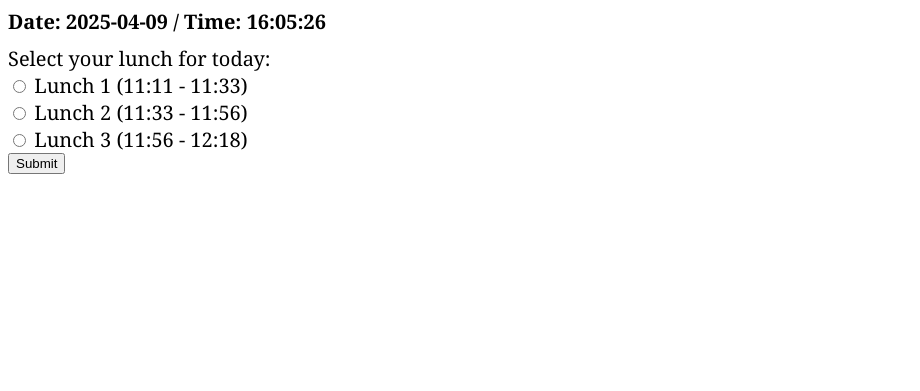
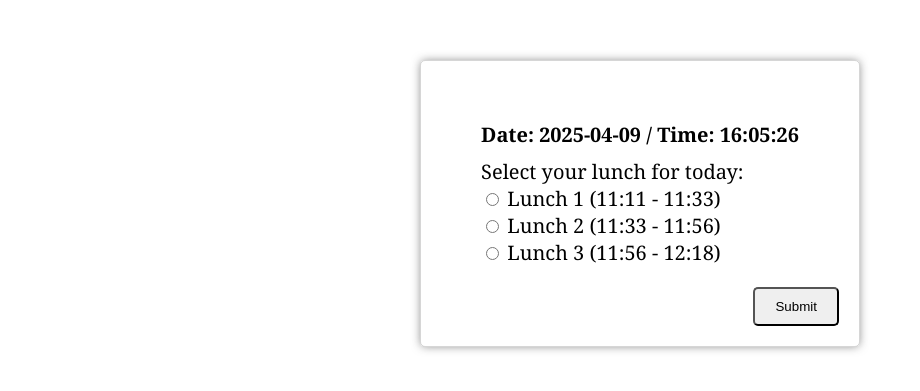
Before and after one commit to linoalvarez/plannerV3, a PHP site: page /currentBlockWithLunch.php in a window 1280 px wide. Shown: the top 391 px of the page, without its empty margins (0-920 px from the left). Run offline with PHP 8.4, Linux system fonts and the light colour scheme.

Commit message:
styles added

```diff
--- a/currentBlockWithLunch.php
+++ b/currentBlockWithLunch.php
@@ -1,15 +1,59 @@
 <style>
+@import url('https://fonts.googleapis.com/css2?family=Roboto+Mono:ital,wght@0,100..700;1,100..700&display=swap');
+
     :root {
         font-size: 1.25rem;
         font-family: georgia;
     }
 
+    h2 {
+        font-family: Helvetica;
+    }
+
+    .wrapper {
+        width: max-content;
+        padding: 3rem 3rem 3rem;
+        border: 1px solid #3333;
+        border-radius: 5px;
+        margin: 3rem auto 0rem;
+        box-shadow: 0 0 10px -1px #3339;
+        position: relative;
+    }
+
+    input[type="submit"] {
+        position: absolute;
+        bottom: 1rem;
+        right: 1rem;
+        padding: .5rem 1rem;
+        border-radius: 5px;
+    }
+
+    .info {
+        padding: 1rem;
+        background-color: #eee;
+    }
+
+    .info div {
+        margin-bottom: 0.5rem;
+    }
+
     ul {
         font-size: .8rem;
+        font-family: 'Roboto Mono';
+        letter-spacing: -1px;
+        list-style: decimal ;
     }
 
     li {
-        margin-bottom: 0.2rem;
+        /* margin: 0.2rem 0; */
+        padding: 0.2rem 1.5rem 0.2rem 0.5rem;
+        /* width: max-content; */
+    }
+
+    li strong {
+        padding: 0.2rem 0.5rem 0.2rem 0.5rem;
+        background-color: darkblue;
+        color: darkorange;
     }
 
     span.lunch-time {
@@ -21,6 +65,15 @@
         font-weight: 900;
         margin-bottom: 0.5rem;
     }
+
+    .time-left {
+        font-style: italic;
+    }
+
+    .red {
+        color: red;
+    }
+
 </style>
 
 <?php
@@ -35,7 +88,7 @@ if (isset($_GET['clear_lunch'])) {
 }
 ?>
 <head>
-    <meta http-equiv="refresh" content="5">
+    <meta http-equiv="refresh" content="10">
     <title>Current Block with Lunch</title>
 </head>
 <body>
@@ -43,6 +96,7 @@ if (isset($_GET['clear_lunch'])) {
 <?php
 date_default_timezone_set('America/New_York');
 
+include('data/data-holidays-specialdays.php');
 include('data/data-holidays-specialdays.php');
 
 // Get current date and time
@@ -89,6 +143,8 @@ echo '<input type="hidden" name="clear_lunch" value="1">';
 echo '<input type="submit" value="Select Lunch">';
 echo '</form>';
 
+echo '<div class="info">';
+
 // Check if today is a holiday (no school)
 if (array_key_exists($current_date, $holidays)) {
     echo "School is not in session today due to: " . $holidays[$current_date][0];
@@ -134,16 +190,18 @@ $is_in_lunch_window = false;
 $lunch_start = $lunch_options[$lunch_choice]['start'];
 $lunch_end = $lunch_options[$lunch_choice]['end'];
 
+// If current time is between 11:11 and 12:18, we consider it Period 5.
 if ($current_time >= '11:11:00' && $current_time < '12:18:00') {
     $current_period = 5;
     $current_block = $rotation[$rotation_day][4];
     $is_in_lunch_window = true;
 } else {
-    // Normal period detection
+    // Normal period detection for all periods except 5.
     foreach ($base_periods as $period => $times) {
         if ($current_time >= $times['start'] && $current_time < $times['end']) {
             $current_period = $period;
             $current_block = $rotation[$rotation_day][$period - 1];
+            break; // stop at first matching period
         }
     }
 }
@@ -154,17 +212,35 @@ if ($current_period !== null && $current_period < 8) {
     $next_block = $rotation[$rotation_day][$next_period - 1];
 }
 
-// --- Display current or next period ---
+// --- Display current or next period with time remaining ---
 if ($current_period !== null) {
     echo "<div class='current-block-period'>";
     echo "Currently in Period $current_period<br>";
-    echo "<strong>$current_block ({$base_periods[$current_period]['start']} – {$base_periods[$current_period]['end']})</strong>";
+    echo "<strong>$current_block ({$base_periods[$current_period]['start']} – ";
+    // For Period 5, override the end time to 12:18.
+    if ($current_period == 5) {
+        echo "12:18";
+        $period_end_ts = strtotime("12:18:00");
+    } else {
+        echo "{$base_periods[$current_period]['end']})";
+        $period_end_ts = strtotime($base_periods[$current_period]['end']);
+    }
+    echo "</strong>";
 
-    // Add lunch info if currently in Period 5
+    // Calculate time remaining in current period.
+    $now_ts = strtotime($current_time);
+    $diff = $period_end_ts - $now_ts;
+    if ($diff > 0) {
+        $minutes = floor($diff / 60);
+        $seconds = $diff % 60;
+        echo "<div class='time-left'>Time remaining: <strong class='red'>{$minutes}m {$seconds}s</strong></div>";
+    }
+
+    // Add lunch info if in Period 5
     if ($current_period == 5) {
         echo "<br><span class='lunch-time'>{$lunch_options[$lunch_choice]['label']} ({$lunch_start}–{$lunch_end})</span>";
     }
-
+    echo "</div>";
     echo "</div>";
 } else {
     // Between periods logic
@@ -182,32 +258,27 @@ if ($current_period !== null) {
             }
         }
     }
-
     if ($current_time < $base_periods[1]['start'] || $current_time >= $base_periods[8]['end']) {
         echo "No school right now. Go enjoy your day!<br>";
     }
 }
-
 
 // --- Display today's schedule ---
 echo "<h2 class='classes-for-today'>Classes for Today (Day <strong>$rotation_day</strong>):</h2>";
 echo "<ul class='todays-rotation'>";
 for ($period = 1; $period <= count($base_periods); $period++) {
     if ($period == 5) {
-        // For period 5, we force the start time to "11:11", regardless of lunch selection, because the overall block always starts at 11:11.
+        // For period 5, force start time to "11:11" and include lunch info.
         $times = $base_periods[$period];
         $times['start'] = "11:11";
         $block_name = $rotation[$rotation_day][4];
         $lunch = $lunch_options[$lunch_choice];
-        // Output both the 5th period block name and the lunch info.
         $block = "$block_name <br> <span class='lunch-time'>{$lunch['label']} ({$lunch['start']}–{$lunch['end']})</span>";
     } else {
         $block = $rotation[$rotation_day][$period - 1];
         $times = $base_periods[$period];
     }
-
     $display = $times['start'] . " - " . $times['end'] . " - " . $block;
-
     if ($period == $current_period) {
         echo "<li><strong>$display</strong></li>";
     } else {
@@ -216,6 +287,7 @@ for ($period = 1; $period <= count($base_periods); $period++) {
 }
 echo "</ul>";
 
-ob_end_flush(); ?>
-
-</div>
+ob_end_flush();
+?>
+    </div>
+</body>
```
